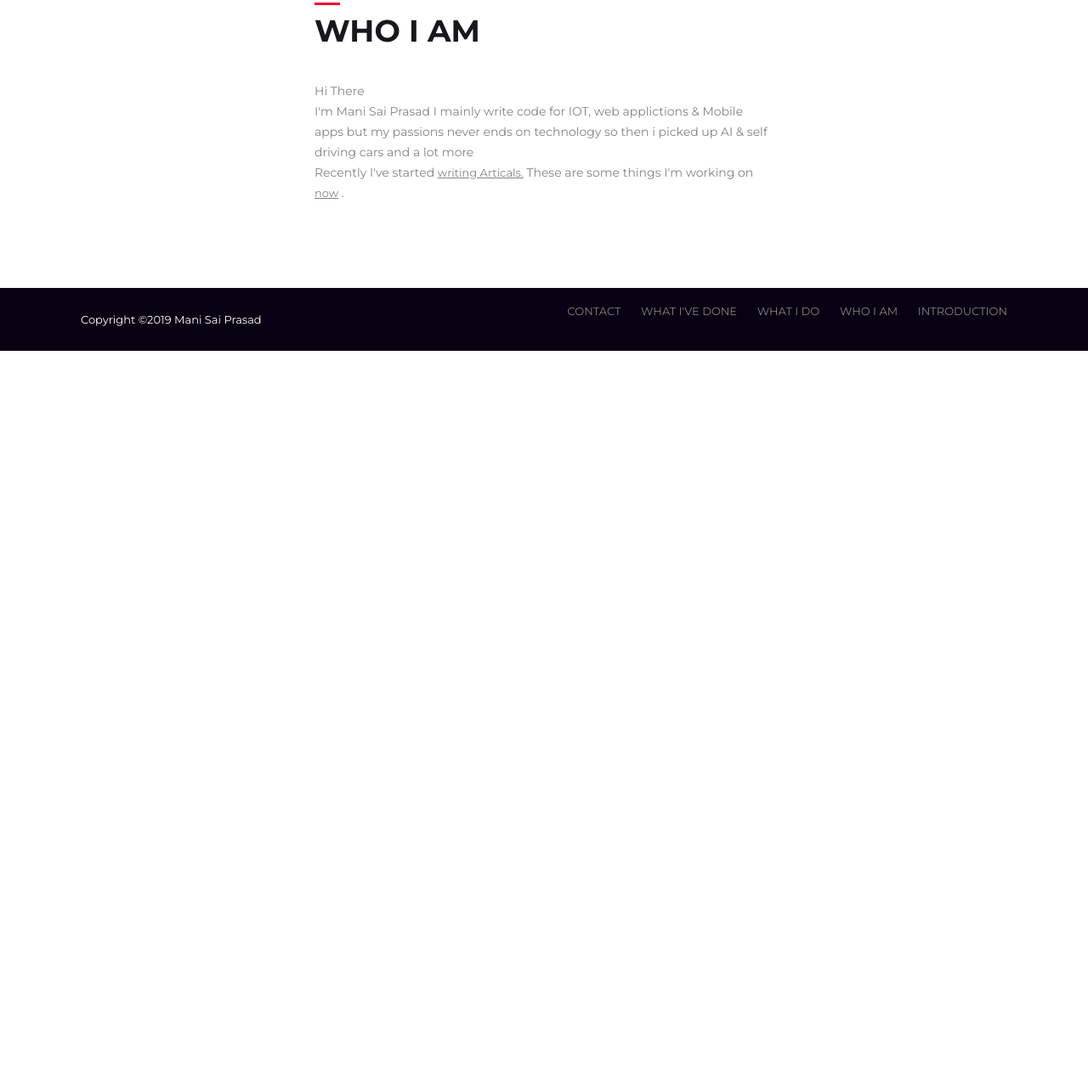
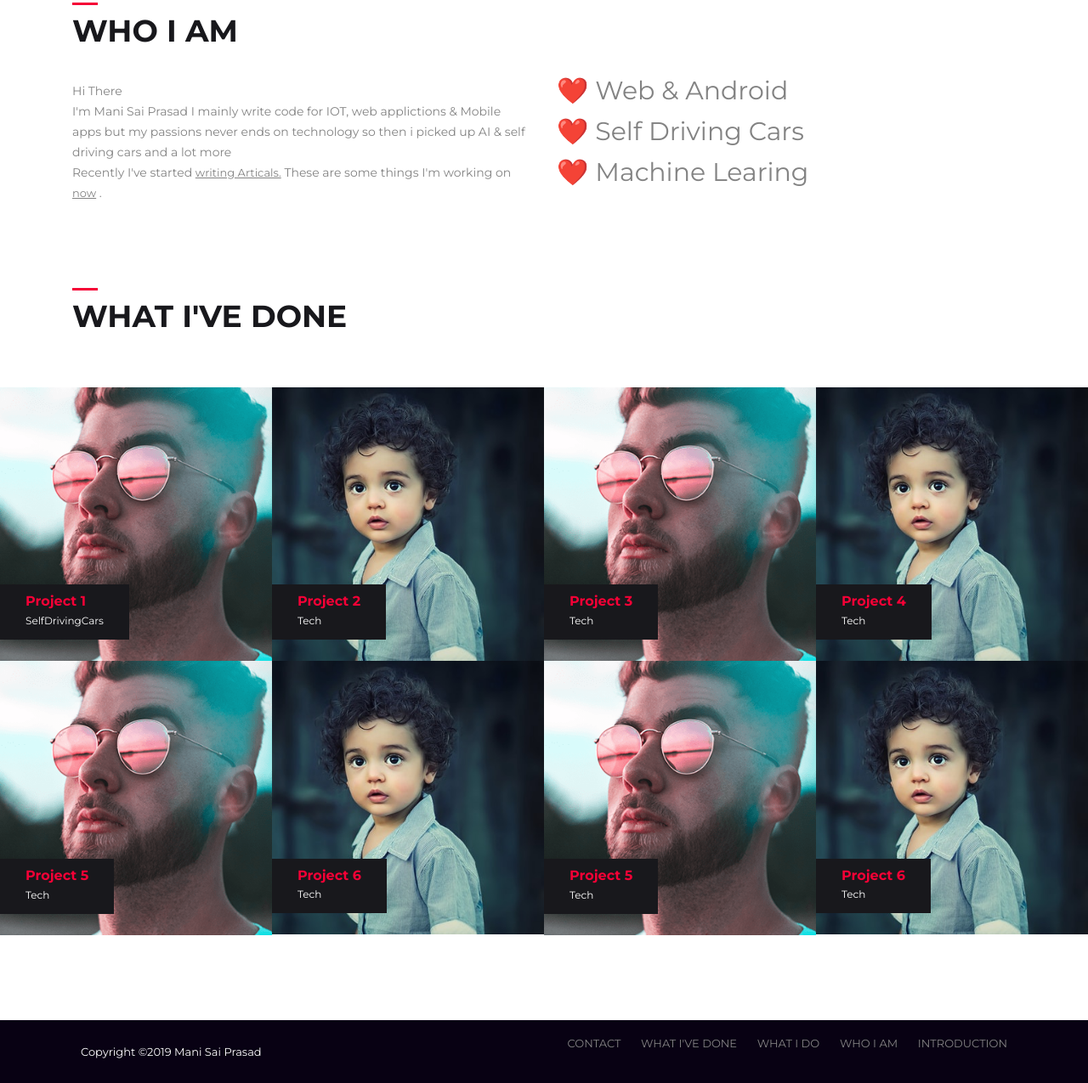
Before and after one commit to manisaiprasad/portfolio, a website: page index.html in a window 1280 px wide. Shown: the part 967-2242 px from the top of the page at 85% size. Before the commit the page ends 1380 px from the top, so only its background shows below. Drawn offline with Linux system fonts and the light colour scheme.

Commit message:
added projects

```diff
--- a/index.html
+++ b/index.html
@@ -145,24 +145,27 @@
 <!-- about me -->
 <section class="pt100 pb100">
   <div class="container">
-
+      <div class="section_title">
+          <h3 class="title">
+            WHO I AM          </h3>
+      </div>
       <div class="row justify-content-center">
           <div class="col-12 col-md-6">
-              <div class="section_title">
-                  <h3 class="title">
-                    WHO I AM          </h3>
-              </div>
+
               <p>Hi There <br> I'm Mani Sai Prasad I mainly write code for IOT, web applictions & Mobile apps but my passions never ends on technology so then i picked up AI & self driving cars and a lot more
                 <br>Recently I've started <u><a href="https://medium.com/@mmanisai/">writing Articals.</a></u>   These are some things I'm working on <u><a href="https://medium.com/@mmanisai/use-deep-learning-to-clone-cars-driving-behavior-9c8e48a849f8">now</a></u>  .
 
 
               </p>
           </div>
-          <!-- <div class="col-12 col-md-6">
-              <p>Recently I've started writing. These are some things I'm working on now.
+          <div class="col-12 col-md-6">
+              <p style="font-size:30px;">
+                  ❤️ Web & Android  <br> <br>
+                   ❤️ Self Driving Cars <br> <br>
+                   ❤️ Machine Learing
 
               </p>
-          </div> -->
+          </div>
       </div>
 
 
@@ -170,6 +173,109 @@
 </section>
 <!--about me -->
 
+<!-- speaker section -->
+<section class="pb100">
+    <div class="container">
+        <div class="section_title mb50">
+            <h3 class="title">
+                WHAT I'VE DONE            </h3>
+        </div>
+    </div>
+    <div class="row justify-content-center no-gutters">
+        <div class="col-md-3 col-sm-6">
+            <div class="speaker_box">
+                <div class="speaker_img">
+                    <img src="assets/img/speakers/s1.png" alt="speaker name">
+                    <div class="info_box">
+                        <h5 class="name">Project 1</h5>
+                        <p class="position">SelfDrivingCars</p>
+                    </div>
+                </div>
+            </div>
+        </div>
+        <div class="col-md-3 col-sm-6">
+            <div class="speaker_box">
+                <div class="speaker_img">
+                    <img src="assets/img/speakers/s11.jpg" alt="speaker name">
+                    <div class="info_box">
+                        <h5 class="name">Project 2</h5>
+                        <p class="position"> Tech</p>
+                    </div>
+                </div>
+            </div>
+
+        </div>
+        <div class="col-md-3 col-sm-6">
+            <div class="speaker_box">
+                <div class="speaker_img">
+                    <img src="assets/img/speakers/s1.png" alt="speaker name">
+                    <div class="info_box">
+                        <h5 class="name">Project 3</h5>
+                        <p class="position"> Tech</p>
+                    </div>
+                </div>
+            </div>
+        </div>
+        <div class="col-md-3 col-sm-6">
+            <div class="speaker_box">
+                <div class="speaker_img">
+                    <img src="assets/img/speakers/s11.jpg" alt="speaker name">
+                    <div class="info_box">
+                        <h5 class="name">Project 4</h5>
+                        <p class="position">Tech</p>
+                    </div>
+                </div>
+            </div>
+        </div>
+        <div class="col-md-3 col-sm-6">
+            <div class="speaker_box">
+                <div class="speaker_img">
+                    <img src="assets/img/speakers/s1.png" alt="speaker name">
+                    <div class="info_box">
+                        <h5 class="name">Project 5</h5>
+                        <p class="position">Tech </p>
+                    </div>
+                </div>
+            </div>
+        </div>
+
+        <div class="col-md-3 col-sm-6">
+            <div class="speaker_box">
+                <div class="speaker_img">
+                    <img src="assets/img/speakers/s11.jpg" alt="speaker name">
+                    <div class="info_box">
+                        <h5 class="name">Project 6</h5>
+                        <p class="position"> Tech</p>
+                    </div>
+                </div>
+            </div>
+        </div>
+         <div class="col-md-3 col-sm-6">
+            <div class="speaker_box">
+                <div class="speaker_img">
+                    <img src="assets/img/speakers/s1.png" alt="speaker name">
+                    <div class="info_box">
+                        <h5 class="name">Project 5</h5>
+                        <p class="position">Tech </p>
+                    </div>
+                </div>
+            </div>
+        </div>
+
+        <div class="col-md-3 col-sm-6">
+            <div class="speaker_box">
+                <div class="speaker_img">
+                    <img src="assets/img/speakers/s11.jpg" alt="speaker name">
+                    <div class="info_box">
+                        <h5 class="name">Project 6</h5>
+                        <p class="position"> Tech</p>
+                    </div>
+                </div>
+            </div>
+        </div>
+    </div>
+</section>
+<!--speaker section end -->
 
 
 <div class="copyright_footer">
```
